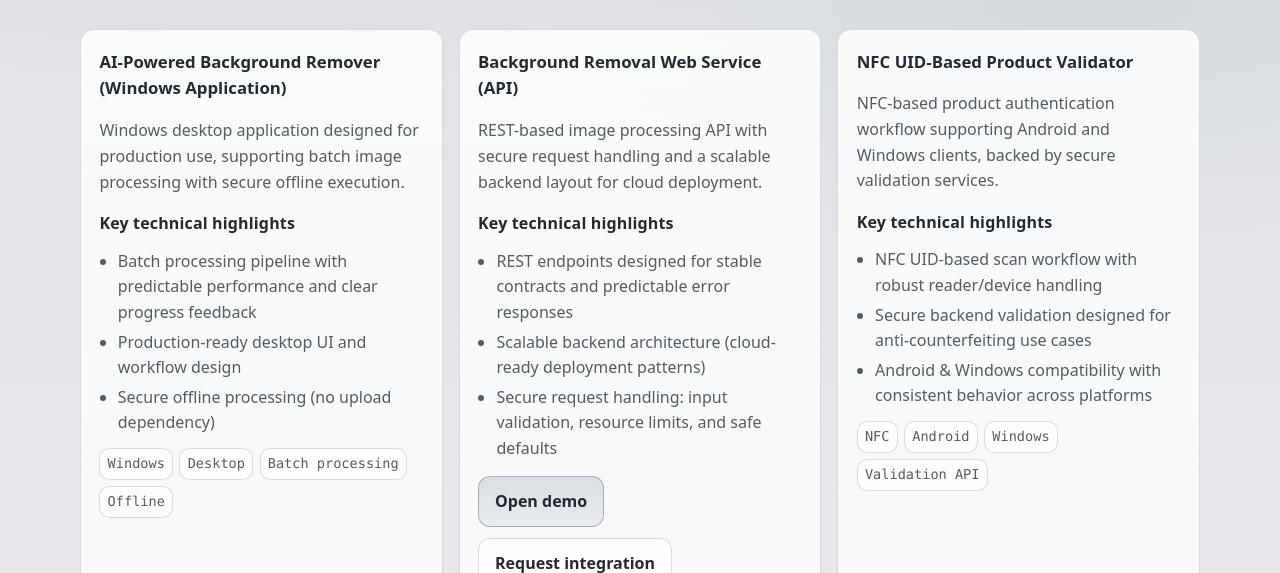
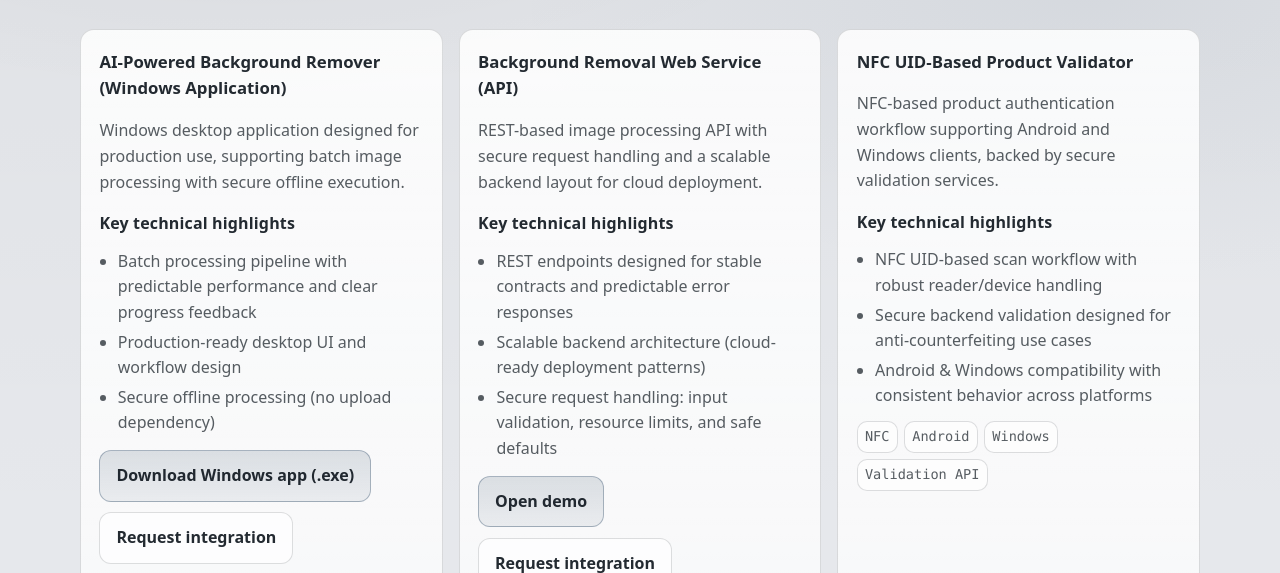
Before and after one commit to CardSense-Tech/homepage, a plain HTML site: page projects.html in a window 1280 px wide. Shown: the part 221-794 px from the top of the page. Drawn offline with Linux system fonts and the light colour scheme.

Commit message:
link updated

```diff
--- a/projects.html
+++ b/projects.html
@@ -71,6 +71,10 @@
               <li>Production-ready desktop UI and workflow design</li>
               <li>Secure offline processing (no upload dependency)</li>
             </ul>
+            <div class="btn-row" style="margin-top: .9rem;">
+              <a class="btn btn-primary" href="CardSense_BGRemover_Demo.exe" download>Download Windows app (.exe)</a>
+              <a class="btn" href="mailto:cardsense.tech@gmail.com?subject=Background%20remover%20Windows%20app">Request integration</a>
+            </div>
             <div class="tech" aria-label="Technologies used">
               <span>Windows</span><span>Desktop</span><span>Batch processing</span><span>Offline</span>
             </div>
```
